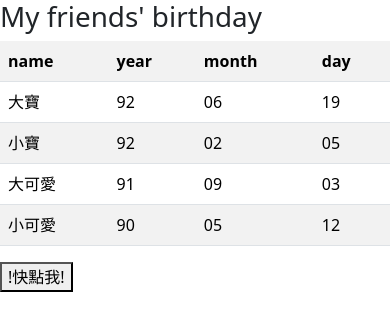
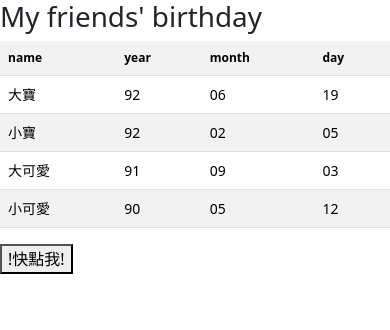
Before and after one commit to jsjrjv/jsjrjv.github.io, a plain HTML site: page index.html in a window 390 px wide. Drawn offline with nearby package versions, Linux system fonts and the light colour scheme.

Commit message:
Update index.html

```diff
--- a/index.html
+++ b/index.html
@@ -12,6 +12,20 @@
 </script>
 <link href="https://cdn.jsdelivr.net/npm/bootstrap@5.3.0-alpha1/dist/css/bootstrap.min.css" rel="stylesheet" integrity="sha384-GLhlTQ8iRABdZLl6O3oVMWSktQOp6b7In1Zl3/Jr59b6EGGoI1aFkw7cmDA6j6gD" crossorigin="anonymous">
     <script src="https://cdn.jsdelivr.net/npm/bootstrap@5.3.0-alpha1/dist/js/bootstrap.bundle.min.js" integrity="sha384-w76AqPfDkMBDXo30jS1Sgez6pr3x5MlQ1ZAGC+nuZB+EYdgRZgiwxhTBTkF7CXvN" crossorigin="anonymous"></script>
+     <style>
+      /* Style for small screens */
+      @media (max-width: 576px) {
+        table {
+          font-size: 14px;
+        }
+        th, td {
+          padding: 0.25rem;
+        }
+        th {
+          font-size: 12px;
+        }
+      }
+    </style>
     <meta charset="utf-8">
     <meta name="viewport" content="width=device-width, initial-scale=1">
     <title>你好，GitHub</title>
```
